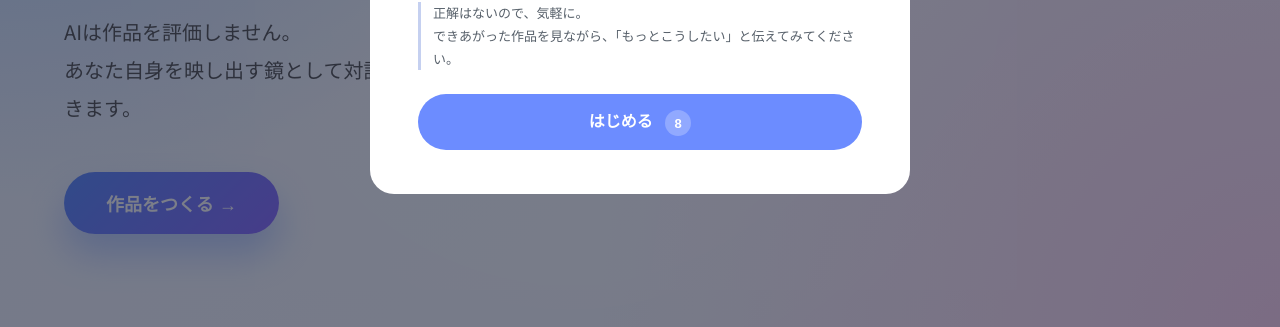
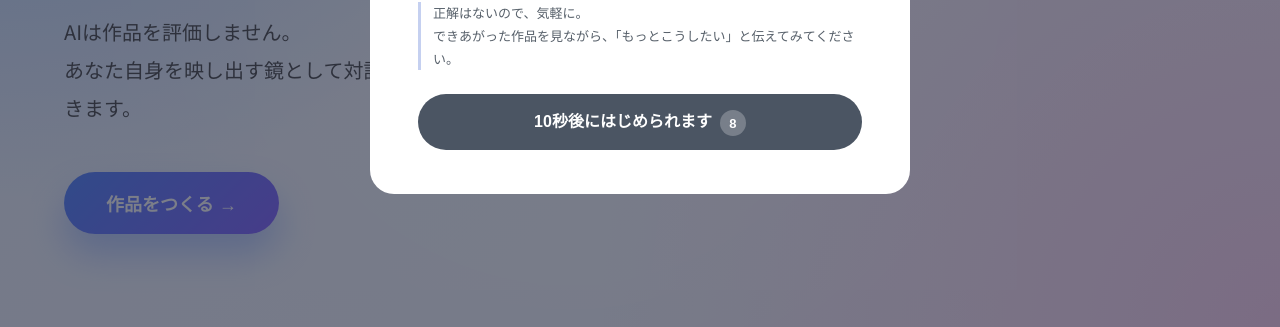
Before and after one commit to beizhang888711-dot/art-application, a website: page index.html in a window 1280 px wide. Both pictures are taken after a click on the button "作品をつくる →". Shown: the part 473-800 px from the top of the page. Drawn offline with Linux system fonts and the light colour scheme.

Commit message:
feat: はじめるボタンを10秒間無効化、カウント後に有効化

```diff
--- a/index.html
+++ b/index.html
@@ -49,8 +49,8 @@
             正解はないので、気軽に。<br>できあがった作品を見ながら、「もっとこうしたい」と伝えてみてください。
         </p>
 
-        <button id="introModalStart" class="introModal__btn">
-            はじめる <span id="introCountdown" class="introModal__countdown">10</span>
+        <button id="introModalStart" class="introModal__btn" disabled>
+            <span id="introCountdownMsg">10秒後にはじめられます</span><span id="introCountdown" class="introModal__countdown">10</span>
         </button>
 
     </div>
--- a/script.js
+++ b/script.js
@@ -10,17 +10,24 @@ const introModalStart= document.getElementById("introModalStart");
 let countdownTimer = null;
 
 function startCountdown() {
-    const el = document.getElementById("introCountdown");
+    const countEl = document.getElementById("introCountdown");
+    const msgEl   = document.getElementById("introCountdownMsg");
     let remaining = 10;
-    if (el) el.textContent = remaining;
+    if (countEl) countEl.textContent = remaining;
+
+    // ボタンを無効化
+    if (introModalStart) introModalStart.disabled = true;
 
     countdownTimer = setInterval(() => {
         remaining--;
-        if (el) el.textContent = remaining > 0 ? remaining : "";
+        if (countEl) countEl.textContent = remaining > 0 ? remaining : "";
         if (remaining <= 0) {
             clearInterval(countdownTimer);
             countdownTimer = null;
-            // カウントダウン終了後は何もしない（モーダルはそのまま）
+            // 10秒経過 → ボタンを有効化してラベルを切替
+            if (introModalStart) introModalStart.disabled = false;
+            if (msgEl)   msgEl.textContent   = "はじめる ";
+            if (countEl) countEl.textContent = "";
         }
     }, 1000);
 }
@@ -28,8 +35,11 @@ function startCountdown() {
 function stopCountdown() {
     clearInterval(countdownTimer);
     countdownTimer = null;
-    const el = document.getElementById("introCountdown");
-    if (el) el.textContent = "";
+    const countEl = document.getElementById("introCountdown");
+    const msgEl   = document.getElementById("introCountdownMsg");
+    if (countEl) countEl.textContent = "";
+    if (msgEl)   msgEl.textContent   = "はじめる ";
+    if (introModalStart) introModalStart.disabled = false;
 }
 
 function goToTheme() {
--- a/style.css
+++ b/style.css
@@ -1417,13 +1417,10 @@ line-height:2;
 }
 
 .introModal__btn:disabled{
-
-    background:#a0aec0;
-
-    cursor:default;
-
-    transform:none;
-
+    background: #4b5563;
+    cursor: not-allowed;
+    transform: none;
+    opacity: 1;
 }
 
 .introModal__countdown{
```
